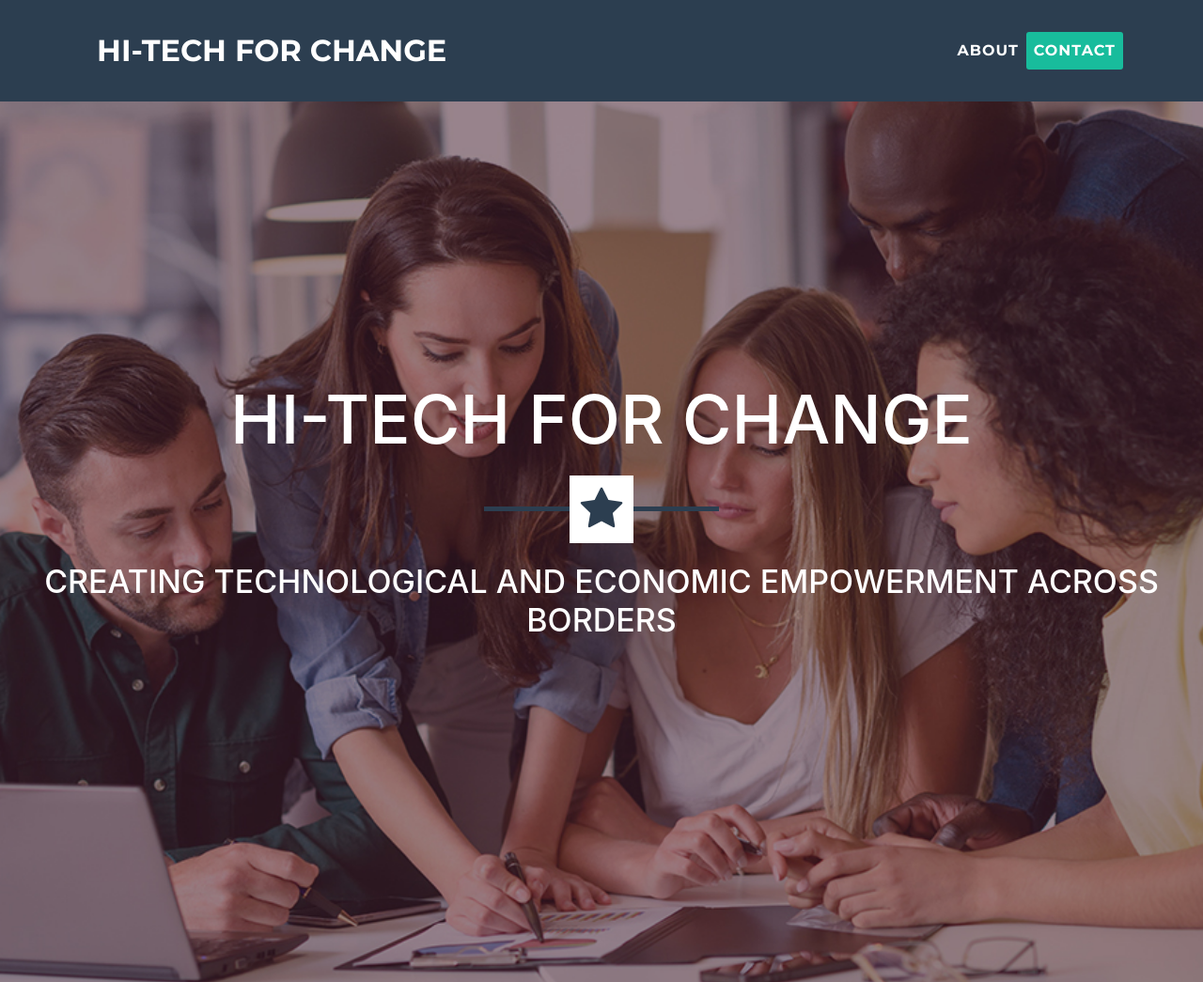
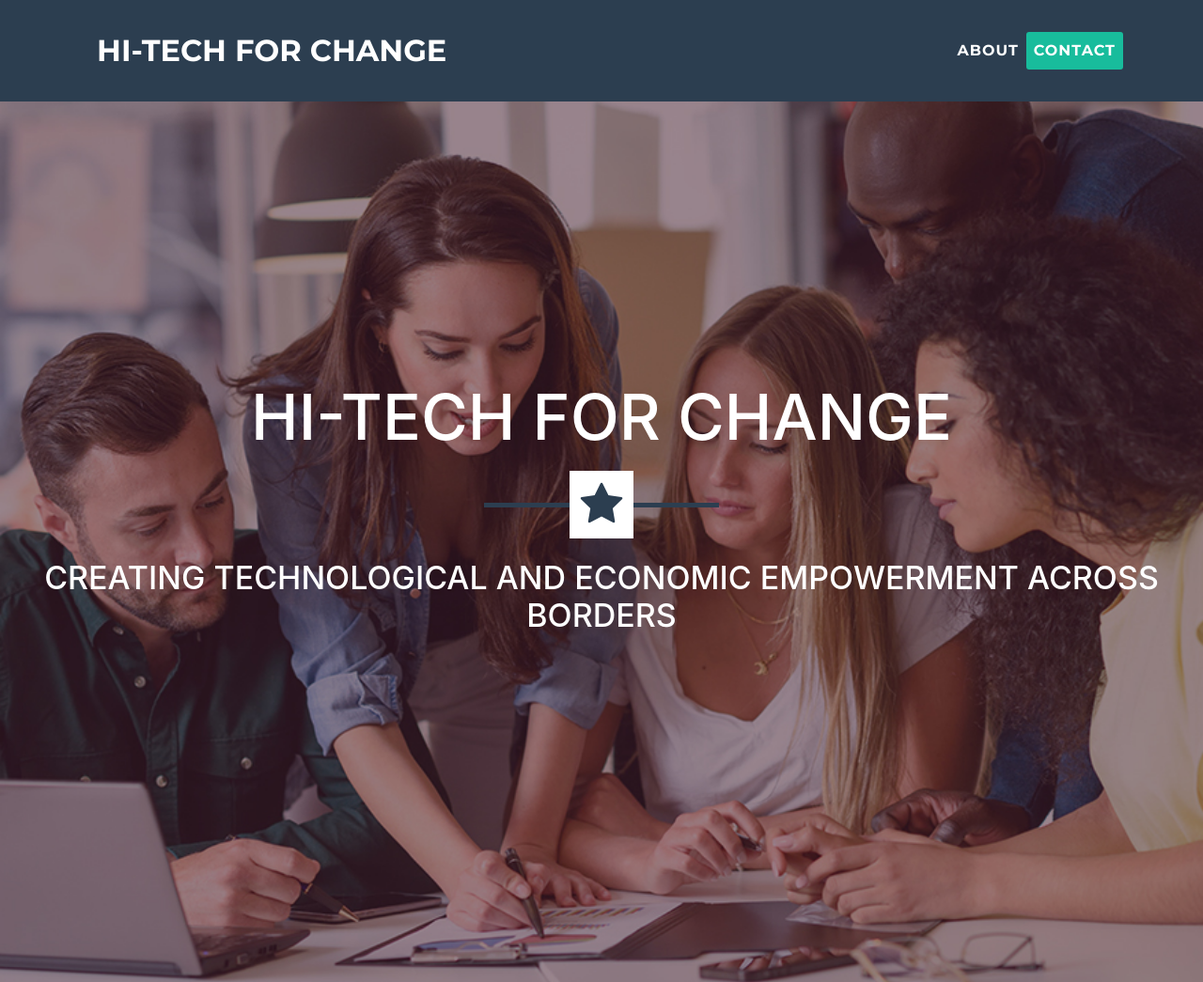
Before and after one commit to Hi-TechForChange/HTFCteam, a website with bundled scripts: page index.html in a window 1280 px wide. Shown: the top 1045 px of the page at 94% size. Built offline with nearby package versions, Linux system fonts and the light colour scheme.

Commit message:
H1 title
h2 changed to h1 for seo improvment

```diff
--- a/index.html
+++ b/index.html
@@ -56,7 +56,7 @@
       <div class="container" >
         <div class="text-center" style="margin-bottom: 12%; margin-top: 12%; color: white;font-size: 24px;" >
           <!---<img class="img-fluid" src="img/htfc.png" alt="HTFC" style="padding-top: 100px">-->
-            <h2 class="text-center" style="padding-top: 10%; padding-bottom: 2%" >Hi-Tech For Change</h2>
+            <h1 class="text-center" style="padding-top: 10%; padding-bottom: 2%; font-size: 68px;" >Hi-Tech For Change</h1>
               <hr class="star-primary" style="padding-bottom: 2%">
                  <h3 class="text-center" style="padding-bottom: 10%; font-size: 34px;">Creating technological and economic empowerment across borders</h3>
       </div>
```
